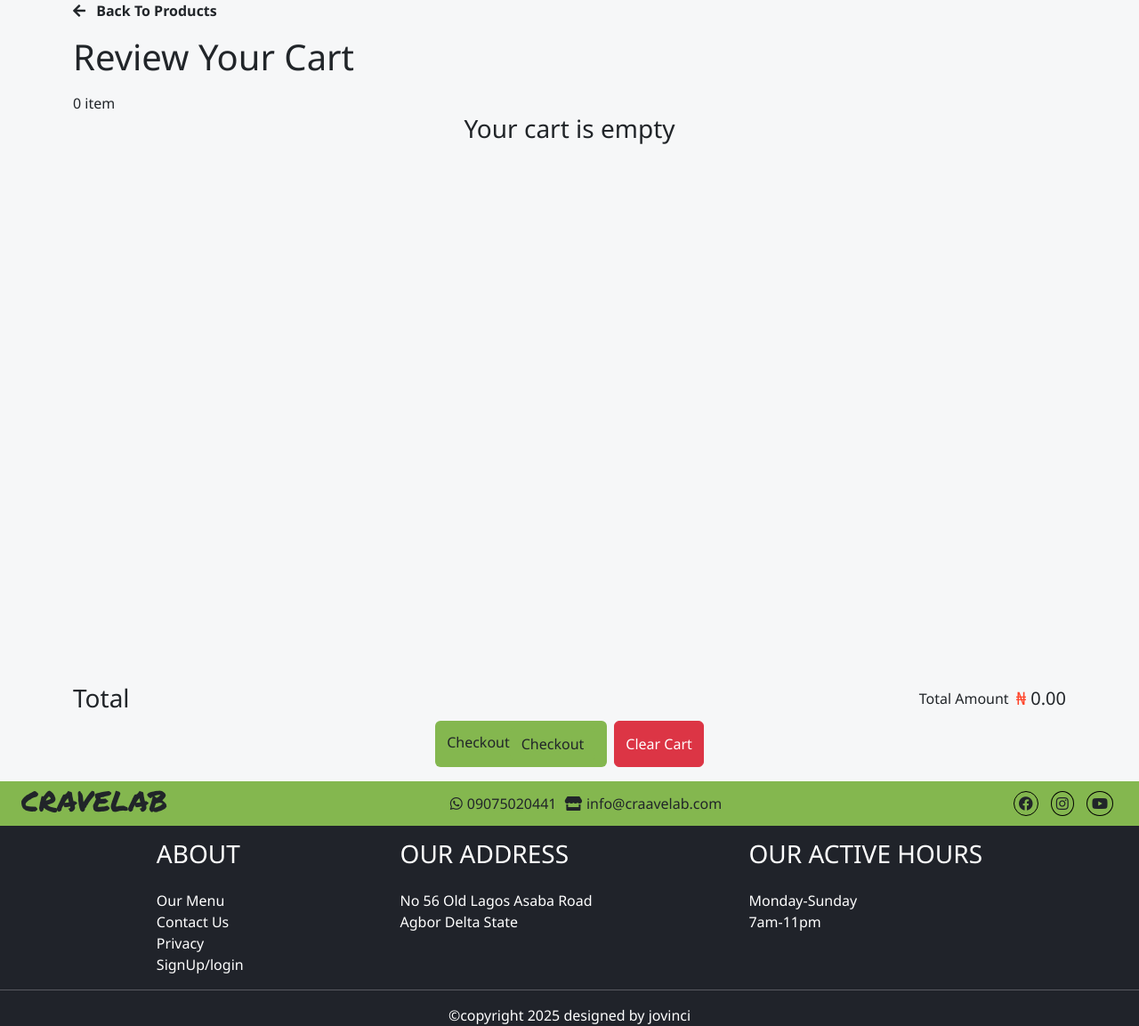
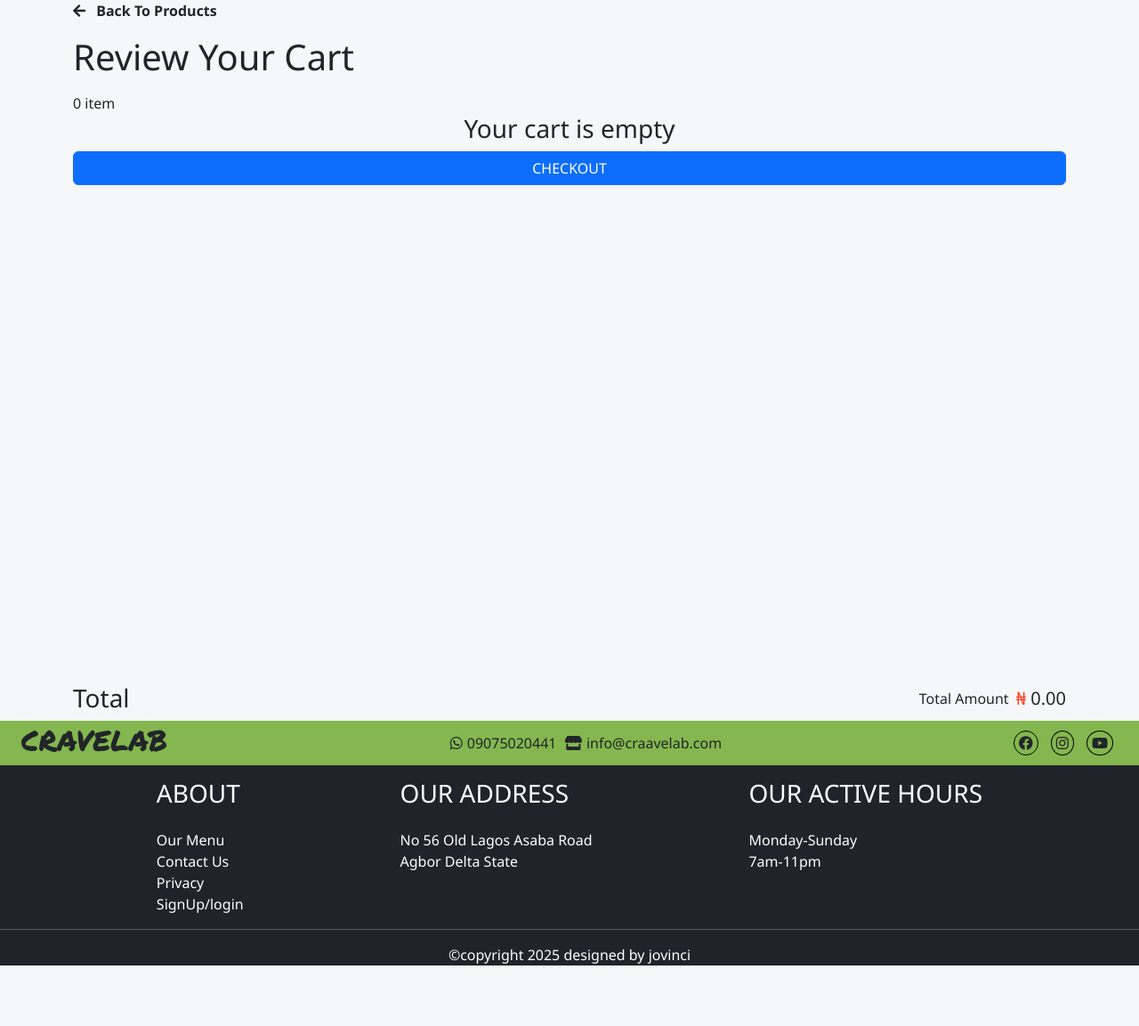
Before and after one commit to Jovissam/cravelab, a PHP site: page /cart.php in a window 1280 px wide. Shown: the part 68-1221 px from the top of the page at 89% size. After the commit the page ends 1153 px from the top, so only its background shows below. Run offline with PHP 8.4, Linux system fonts and the light colour scheme.

Commit message:
Added quantity to checkout form and calculated the total cost price

```diff
--- a/assets/javaScript/cart.js
+++ b/assets/javaScript/cart.js
@@ -38,19 +38,20 @@ function displayCart() {
                                         <p><span>&#8358;</span>${
                                           item.price
                                         }.00 x</p>
-                                        <div class="modify-cart ms-2 mt-1"><button onclick="updateQuantity(${
+                                        <input type="number" value='1' name='product[quantity][${
                                           item.id
-                                        }, -1)"><i class="fas fa-minus"></i></button> <span>${
-      item.quantity
-    }</span> <button onclick="updateQuantity(${
-      item.id
-    }, 1)" class="naira"><i class="fas fa-plus"></i></button></div>
+                                        }]' class='modify-cart ms-2 mt-1'/>
                                     </div>
                                 </div>
                             </div>
                         </div>
+                        <input type="hidden" name="product[id][]" value="${
+                          item.id
+                        }"/>
     `;
   });
+  cartList.innerHTML +=
+    "<button class='btn btn-primary' type='submit'>CHECKOUT </button>";
   document.getElementById(
     "totalAmount"
   ).innerHTML = `<span class="naira">&#8358;</span> ${totalPrice.toLocaleString()}.00`;
@@ -91,16 +92,16 @@ function clearCart() {
 
 // check out
 
-function checkOut() {
-  const checkoutbtn = document.querySelector("#checkoutBtn");
-  // checkoutbtn.textContent = "Hello world";
+// function checkOut() {
+//   const checkoutbtn = document.querySelector("#checkoutBtn");
+//   // checkoutbtn.textContent = "Hello world";
 
-  let products = JSON.parse(localStorage.getItem("cart")) || [];
+//   let products = JSON.parse(localStorage.getItem("cart")) || [];
 
-  products.forEach((product) => {
-    checkoutbtn.innerHTML += `<input type="text" name="productId[]" value="${product.id}"/>`;
-  });
-  checkoutbtn.innerHTML +=
-    "<button type='submit' class='btn color1'>Checkout</button>";
-}
-checkOut();
+//   products.forEach((product) => {
+//     checkoutbtn.innerHTML += `<input type="text" name="productId[]" value="${product.id}"/>`;
+//   });
+//   checkoutbtn.innerHTML +=
+//     "<button type='submit' class='btn color1'>Checkout</button>";
+// }
+// checkOut();
--- a/cart.php
+++ b/cart.php
@@ -67,9 +67,9 @@ session_start();
                     <p id="cartLength"></p>
                     <!-- cart container -->
 
-                    <div id="cartList" class="cart-container flex flex-column">
+                    <form method="post" action="config/checkout.php" id="cartList" class="cart-container flex flex-column">
                         <!-- dynamic cart items will be inserted here -->
-                    </div>
+                    </form>
 
                     <!-- cart total -->
                     <div class="cart-total flex justify-content-between align-items-center">
@@ -80,7 +80,7 @@ session_start();
                         </div>
                     </div>
                     <!-- checkout button -->
-                    <div class="checkout-btn flex justify-content-center mb-3">
+                    <!-- <div class="checkout-btn flex justify-content-center mb-3">
 
                         <?php if (isset($_SESSION["user"])): ?>
                             <form action="config/checkout.php" method="post">
@@ -90,7 +90,7 @@ session_start();
                             <button id="checkoutBtn" class="btn color1"><a href="login.php">Checkout</a></button>
                         <?php endif ?>
                         <button id="clearCart" class="btn btn-danger ms-2">Clear Cart</button>
-                    </div>
+                    </div> -->
 
 
                 </div>
--- a/class/products.php
+++ b/class/products.php
@@ -53,6 +53,12 @@ class Product extends Database
         $statement = "SELECT SUM(price) AS total FROM products WHERE id IN $values ";
         return $this->query($statement);
     }
+    public function getProducts($values)
+    {
+        $statement = "SELECT * FROM products WHERE id IN ($values)";
+        $query = $this->query($statement);
+        return $query;
+    }
 }
 
 class category extends Database
```
Also changed, not shown: config/checkout.php (+11 -10 lines).
